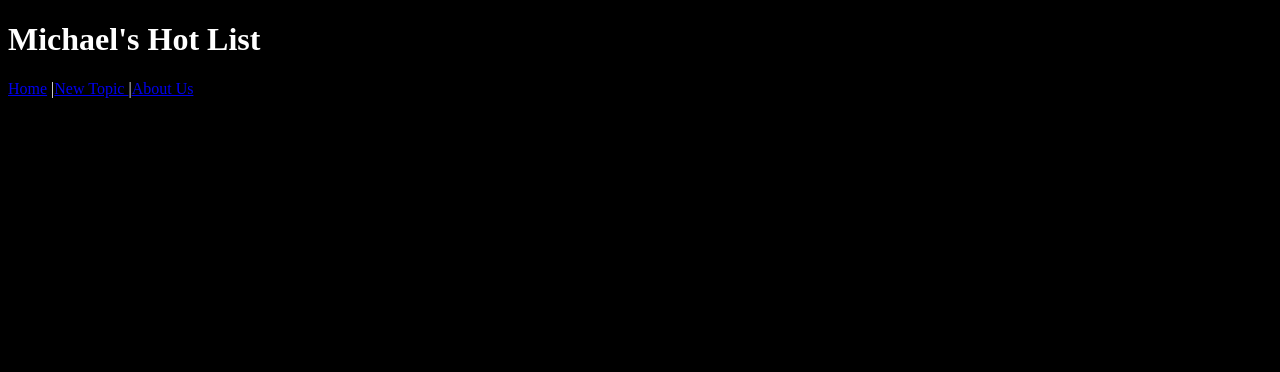
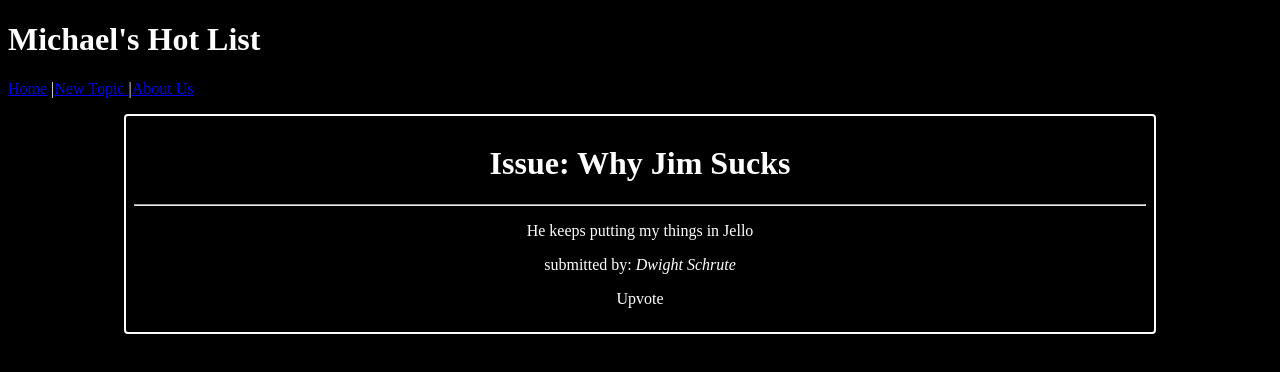
Before and after one commit to vstankatz/create-react-adapt-apt, a React (Create React App) app: page /#/ in a window 1280 px wide. Shown: the top 372 px of the page. Built offline with nearby package versions, Linux system fonts and the light colour scheme.

Commit message:
add complaint array, pass upvote props to Topic

```diff
--- a/src/components/TopicList.jsx
+++ b/src/components/TopicList.jsx
@@ -3,11 +3,23 @@ import Topic from './Topic';
 import PropTypes from 'prop-types';
 
 export default function TopicList(props) {
+  const complaints = [
+    {
+      title: "Why Jim Sucks",
+      author: "Dwight Schrute",
+      content: "He keeps putting my things in Jello",
+      id: 0
+    }
+  ]
+
+
   return(
     <div>
     {props.topicList.map((topic, index) => {
-      return <Topic {...topic} key={index} />
+      return <Topic {...topic} key={index} topicListOnVote={props.onVote}/>
     })}
+    {complaints.map((topic, index) => <Topic {...topic} key={index} topicListOnVote={props.onVote}/>
+    )}
     </div>
   )
 }
```
